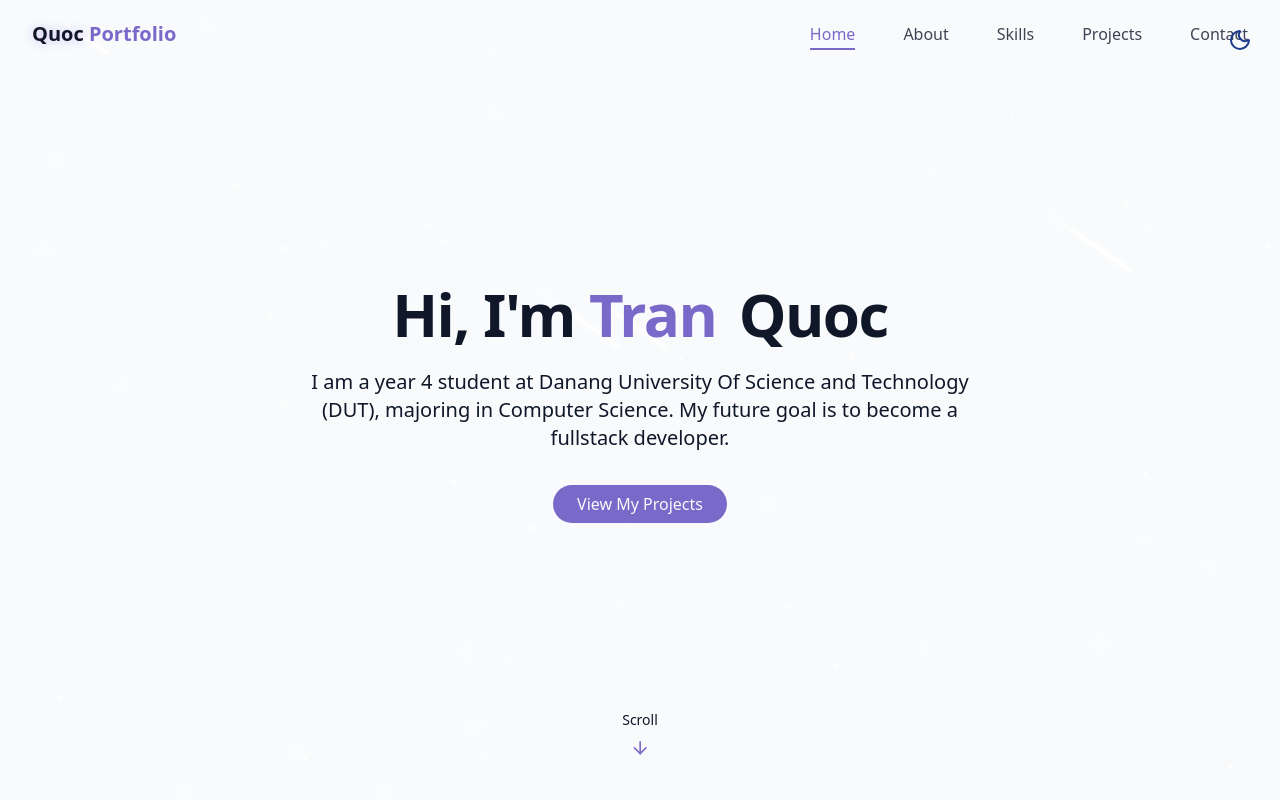
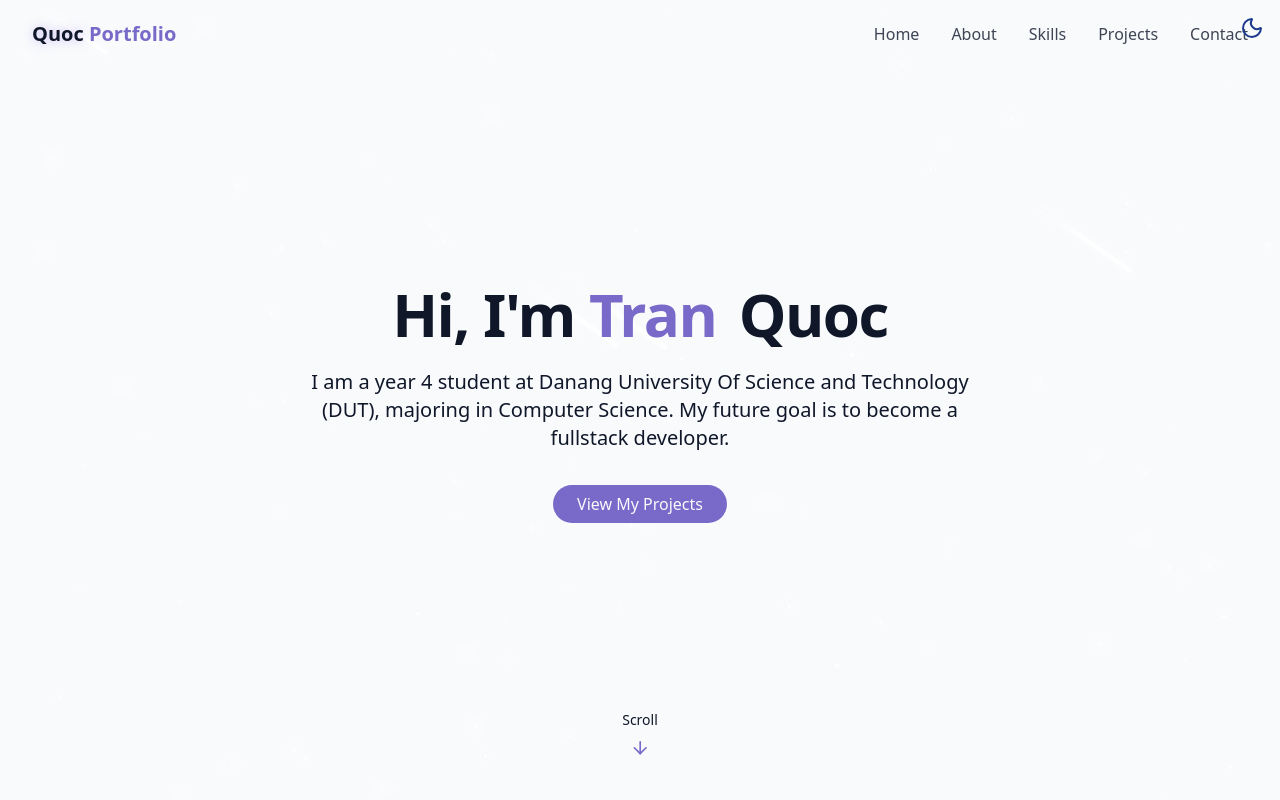
Before and after one commit to tranquoc1301/Portfolio, a React (Vite) app: page / in a window 1280 px wide. Shown: the top 800 px of the page. Built offline with nearby package versions, Linux system fonts and the light colour scheme.

Commit message:
improve Navbar and fix mobile nav bug

```diff
--- a/src/components/NavBar.jsx
+++ b/src/components/NavBar.jsx
@@ -13,12 +13,10 @@ const navItems = [
 export const Navbar = () => {
   const [isScrolled, setIsScrolled] = useState(false);
   const [isMenuOpen, setIsMenuOpen] = useState(false);
-  const [activeItem, setActiveItem] = useState("hero");
 
-  // Handle scroll for navbar background
   useEffect(() => {
     const handleScroll = () => {
-      setIsScrolled(window.scrollY > 10); // Fixed: window.screenY -> window.scrollY
+      setIsScrolled(window.scrollY > 10);
     };
     window.addEventListener("scroll", handleScroll);
     return () => {
@@ -26,31 +24,33 @@ export const Navbar = () => {
     };
   }, []);
 
-  // Handle active item based on section in viewport
   useEffect(() => {
-    const observer = new IntersectionObserver(
-      (entries) => {
-        entries.forEach((entry) => {
-          if (entry.isIntersecting) {
-            setActiveItem(entry.target.id);
+    const handleResize = () => {
+      if (window.innerWidth > 768) {
+        setIsMenuOpen(false);
       }
-        });
-      },
-      { rootMargin: "-50% 0px -50% 0px" } // Trigger when section is in the middle 50% of viewport
-    );
-
-    navItems.forEach((item) => {
-      const element = document.querySelector(item.href);
-      if (element) observer.observe(element);
-    });
-
+    };
+    window.addEventListener("resize", handleResize);
     return () => {
-      navItems.forEach((item) => {
-        const element = document.querySelector(item.href);
-        if (element) observer.unobserve(element);
-      });
+      window.removeEventListener("resize", handleResize);
     };
   }, []);
+
+  // Toggle body scroll when mobile menu is open
+  useEffect(() => {
+    if (isMenuOpen) {
+      document.body.style.overflow = "hidden";
+    } else {
+      document.body.style.overflow = "auto";
+    }
+    return () => {
+      document.body.style.overflow = "auto";
+    };
+  }, [isMenuOpen]);
+
+  const handleNavClick = () => {
+    setIsMenuOpen(false);
+  };
 
   return (
     <nav
@@ -70,28 +70,19 @@ export const Navbar = () => {
         </a>
 
         {/* Desktop Nav */}
-        <div>
-          <div className="hidden md:flex space-x-12">
-            {navItems.map((item, key) => (
+        <div className="hidden md:flex space-x-8">
+          {navItems.map((item) => (
             <a
+              key={item.name}
               href={item.href}
-                key={key}
-                className={cn(
-                  "relative text-foreground/80 text-base font-medium",
-                  "hover:text-primary transition-all duration-300 ease-in-out",
-                  "after:content-[''] after:absolute after:bottom-[-4px] after:left-0 after:w-0 after:h-[2px] after:bg-primary",
-                  "hover:after:w-full after:transition-all after:duration-300 after:ease-in-out",
-                  activeItem === item.href.slice(1) &&
-                    "text-primary after:w-full"
-                )}
+              className="text-foreground/80 hover:text-primary transition-colors duration-300"
             >
               {item.name}
             </a>
           ))}
         </div>
-        </div>
 
-        {/* Mobile Nav */}
+        {/* Mobile Nav Toggle */}
         <button
           onClick={() => setIsMenuOpen(!isMenuOpen)}
           className="md:hidden p-2 text-foreground z-50"
@@ -99,25 +90,24 @@ export const Navbar = () => {
         >
           {isMenuOpen ? <X size={24} /> : <Menu size={24} />}
         </button>
+
+        {/* Mobile Nav Menu */}
         <div
           className={cn(
-            "fixed inset-0 bg-background/95 backdrop-blur-md z-40 flex flex-col items-center justify-center",
-            "transition-all duration-300 md:hidden",
+            "fixed top-[64px] left-0 w-full h-[calc(100vh-64px)] bg-background/95 backdrop-blur-md z-40 flex flex-col items-center justify-center",
+            "transition-all duration-300 ease-in-out md:hidden",
             isMenuOpen
-              ? "opacity-100 pointer-events-auto"
-              : "opacity-0 pointer-events-none"
+              ? "opacity-100 translate-y-0 pointer-events-auto"
+              : "opacity-0 -translate-y-4 pointer-events-none"
           )}
         >
-          <div className="flex flex-col space-y-8 text-xl">
-            {navItems.map((item, key) => (
+          <div className="flex flex-col space-y-8 text-xl py-8">
+            {navItems.map((item) => (
               <a
+                key={item.name}
                 href={item.href}
-                key={key}
-                className={cn(
-                  "text-foreground/80 hover:text-primary transition-colors duration-300",
-                  activeItem === item.href.slice(1) && "text-primary"
-                )}
-                onClick={() => setIsMenuOpen(false)}
+                onClick={handleNavClick}
+                className="text-foreground/80 hover:text-primary transition-colors duration-300"
               >
                 {item.name}
               </a>
--- a/src/components/ThemeToggle.jsx
+++ b/src/components/ThemeToggle.jsx
@@ -29,7 +29,7 @@ export const ThemeToggle = () => {
     <button
       onClick={toggleTheme}
       className={cn(
-        "fixed max-sm:hidden top-5 right-5 z-50 p-2 cursor-pointer rounded-full transition-colors duration-300",
+        "fixed max-sm:hidden top-2 right-2 z-50 p-2 cursor-pointer rounded-full transition-colors duration-300",
         "focus:outline-hidden"
       )}
     >
```
Lines whose indentation alone changed are shown as unchanged.
